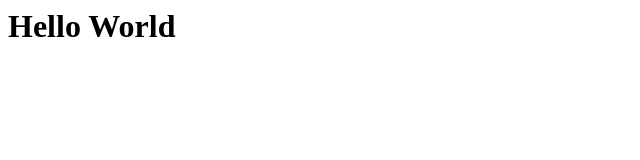
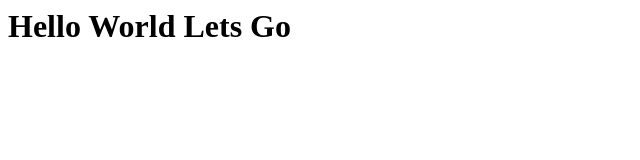
Before and after one commit to drazplay/webapp, a plain HTML site: page index.html in a window 1280 px wide. Shown: the whole page, without its empty margins (0-640 px from the left). Drawn offline with Linux system fonts and the light colour scheme.

Commit message:
Edit Hello

```diff
--- a/index.html
+++ b/index.html
@@ -1 +1 @@
-<h1>Hello World</h1>
+<h1>Hello World Lets Go</h1>
```
